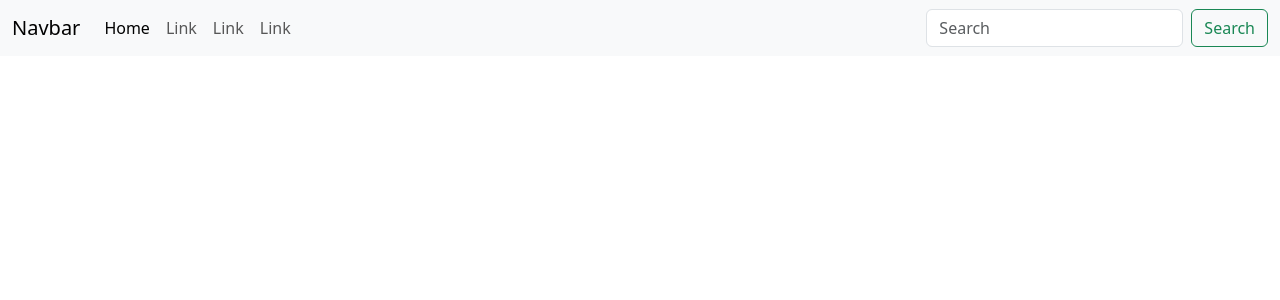
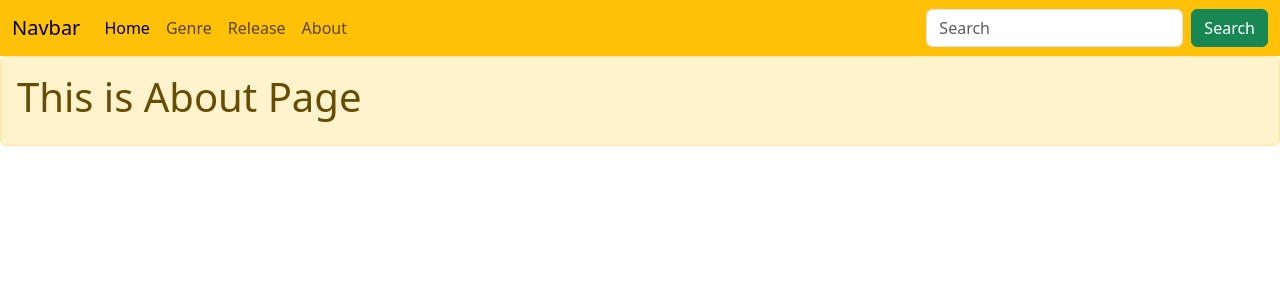
Before and after one commit to RiyanTriadi/movie-app, a React (Vite) app: page /about in a window 1280 px wide. Shown: the top 300 px of the page. Built offline with nearby package versions, Linux system fonts and the light colour scheme.

Commit message:
Minor Update

```diff
--- a/package.json
+++ b/package.json
@@ -1,5 +1,5 @@
 {
-  "name": "portofolio",
+  "name": "movie-web",
   "private": true,
   "version": "0.0.0",
   "type": "module",
--- a/src/App.tsx
+++ b/src/App.tsx
@@ -1,7 +1,8 @@
 import { Routes, Route } from "react-router-dom";
 import HomePage from "./pages/HomePage";
-import ProfilePage from "./pages/ProfilePage";
-import ContactPage from "./pages/ContactPage";
+import GenrePage from "./pages/GenrePage";
+import AboutPage from "./pages/AboutPage";
+import ReleasePage from "./pages/ReleasePage";
 import Navbar from "./components/Navbar";
 
 function App() {
@@ -10,8 +11,9 @@ function App() {
       <Navbar />
       <Routes>
         <Route path="/" element={<HomePage />} />
-        <Route path="/profile" element={<ProfilePage />} />
-        <Route path="/contact" element={<ContactPage />} />
+        <Route path="/genre" element={<GenrePage />} />
+        <Route path="/release" element={<ReleasePage />} />
+        <Route path="/about" element={<AboutPage />} />
       </Routes>
     </div>
   );
--- a/src/components/Navbar.tsx
+++ b/src/components/Navbar.tsx
@@ -1,10 +1,12 @@
+import { Link } from "react-router-dom";
+
 const Navbar = () => {
   return (
-    <nav className="navbar navbar-expand-lg bg-body-tertiary">
+    <nav className="navbar navbar-expand-md bg-warning">
       <div className="container-fluid">
-        <a className="navbar-brand" href="#">
+        <Link className="navbar-brand" to="/">
           Navbar
-        </a>
+        </Link>
         <button
           className="navbar-toggler"
           type="button"
@@ -17,26 +19,26 @@ const Navbar = () => {
           <span className="navbar-toggler-icon"></span>
         </button>
         <div className="collapse navbar-collapse" id="navbarSupportedContent">
-          <ul className="navbar-nav me-auto mb-2 mb-lg-0">
+          <ul className="navbar-nav me-auto">
             <li className="nav-item">
-              <a className="nav-link active" aria-current="page" href="#">
+              <Link className="nav-link active" aria-current="page" to="/">
                 Home
-              </a>
+              </Link>
             </li>
             <li className="nav-item">
-              <a className="nav-link" href="#">
-                Link
-              </a>
+              <Link className="nav-link" to="/genre">
+                Genre
+              </Link>
             </li>
             <li className="nav-item">
-              <a className="nav-link" href="#">
-                Link
-              </a>
+              <Link className="nav-link" to="/release">
+                Release
+              </Link>
             </li>
             <li className="nav-item">
-              <a className="nav-link" href="#">
-                Link
-              </a>
+              <Link className="nav-link" to="/about">
+                About
+              </Link>
             </li>
           </ul>
           <form className="d-flex" role="search">
@@ -46,7 +48,7 @@ const Navbar = () => {
               placeholder="Search"
               aria-label="Search"
             />
-            <button className="btn btn-outline-success" type="submit">
+            <button className="btn btn-success" type="submit">
               Search
             </button>
           </form>
--- a/src/pages/ProfilePage.tsx
+++ b/src/pages/AboutPage.tsx
@@ -1,7 +1,7 @@
 const ProfilePage = () => {
   return (
     <div className="alert alert-warning" role="alert">
-      <h1>This is Profile Page</h1>
+      <h1>This is About Page</h1>
     </div>
   );
 };
--- /dev/null
+++ b/src/pages/GenrePage.tsx
@@ -0,0 +1,9 @@
+const GenrePage = () => {
+  return (
+   <div className="alert alert-success" role="alert">
+      <h1>This is Genre Page</h1>
+    </div>
+  )
+}
+
+export default GenrePage
--- a/src/pages/ContactPage.tsx
+++ b/src/pages/ReleasePage.tsx
@@ -1,7 +1,7 @@
 const ContactPage = () => {
   return (
     <div className="alert alert-success" role="alert">
-      <h1>This is Contact Page</h1>
+      <h1>This is Release Page</h1>
     </div>
   );
 };
```
Also changed, not shown: src/pages/LoginPage.tsx (deleted), 1 other file (tests, documents, lock files or other folders).
